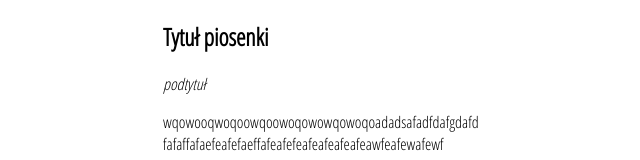
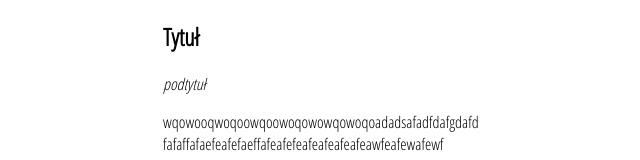
Before and after one commit to PiotrRola/Git-Learning-git-2-Git, a plain HTML site: page index.html in a window 1280 px wide. Shown: the top 160 px of the page, without its empty margins (319-959 px from the left). Drawn offline with Linux system fonts and the light colour scheme.

Commit message:
Add new h2 in section Title

```diff
--- a/index.html
+++ b/index.html
@@ -11,7 +11,7 @@
 <body>
     <section class="song">
         <div class="title">
-            <h2>Tytuł piosenki</h2>
+            <h2>Tytuł</h2>
             <i>podtytuł</i>
         </div>
         <div class="text-song-one">
```
